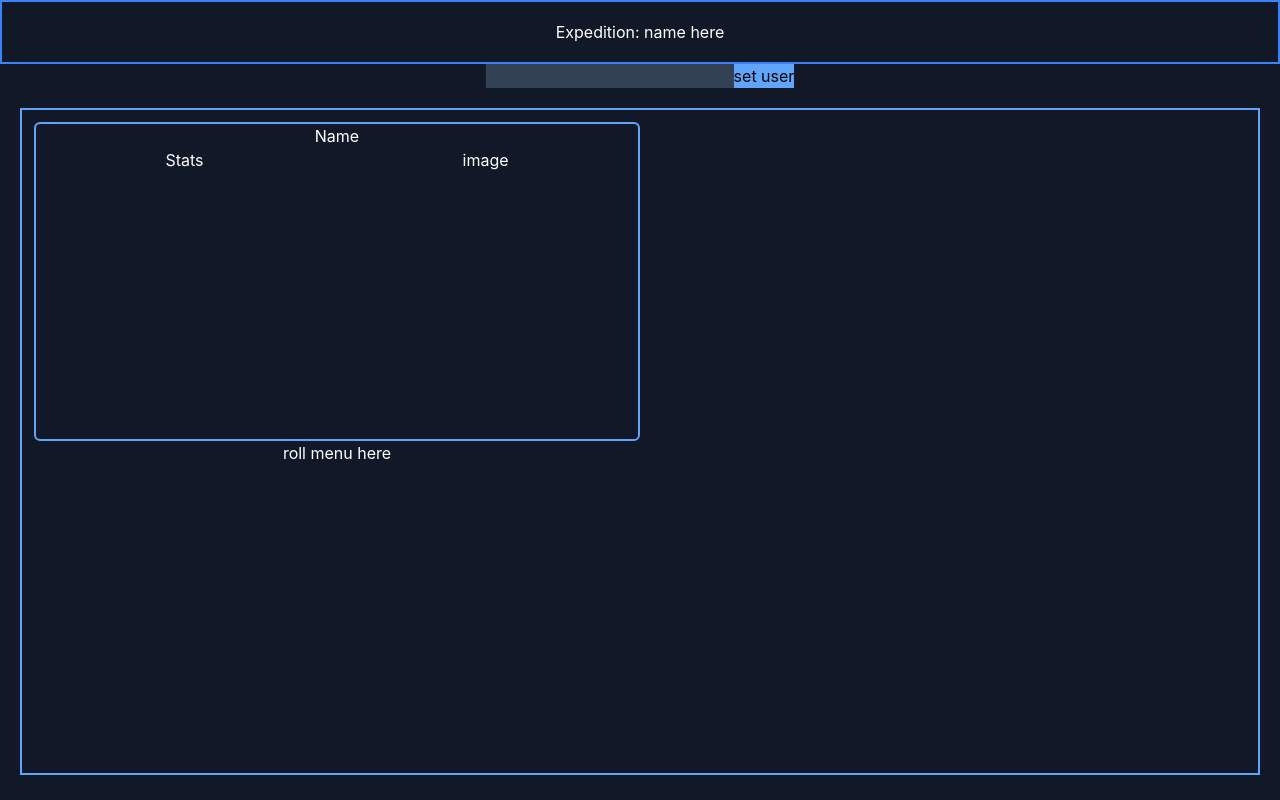
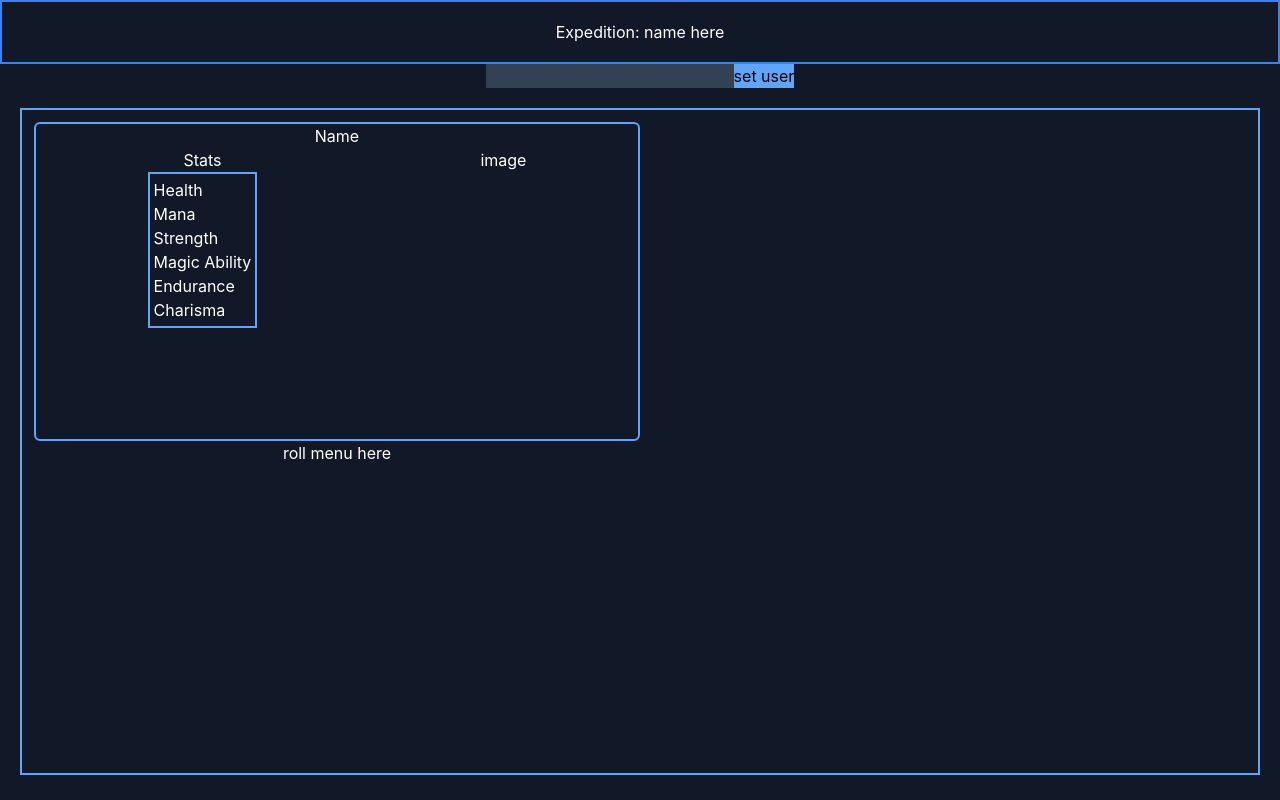
Before and after one commit to blaubachs/chat-time, a React (Create React App) app: page / in a window 1280 px wide. Built offline with nearby package versions, Linux system fonts and the light colour scheme; no server answers.

Commit message:
added stats component

```diff
--- a/src/components/CharacterMenu.tsx
+++ b/src/components/CharacterMenu.tsx
@@ -1,11 +1,18 @@
 import React from "react";
+import Stats from "./Stats";
 
 export default function CharacterMenu() {
   return (
     <div className="border-2 border-blue-400 rounded-md h-full">
       <p>Name</p>
       <div className="flex justify-around">
-        <div>Stats</div>
+        {/* Use a new reusable components for char stats */}
+        <div>
+          <p>Stats</p>
+          <div>
+            <Stats />
+          </div>
+        </div>
         <div>image</div>
       </div>
     </div>
--- /dev/null
+++ b/src/components/Stats.tsx
@@ -0,0 +1,16 @@
+import React from "react";
+
+export default function Stats() {
+  return (
+    <div>
+      <ol className="flex-col text-left border-2 border-blue-400 p-1">
+        <li>Health</li>
+        <li>Mana</li>
+        <li>Strength</li>
+        <li>Magic Ability</li>
+        <li>Endurance</li>
+        <li>Charisma</li>
+      </ol>
+    </div>
+  );
+}
```
